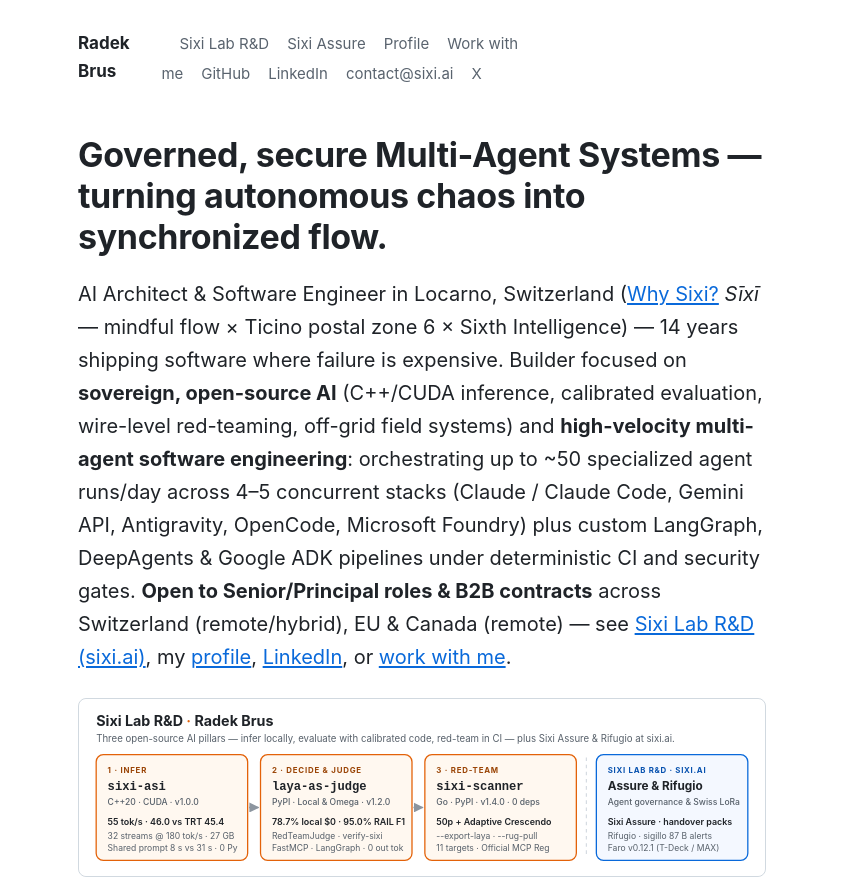
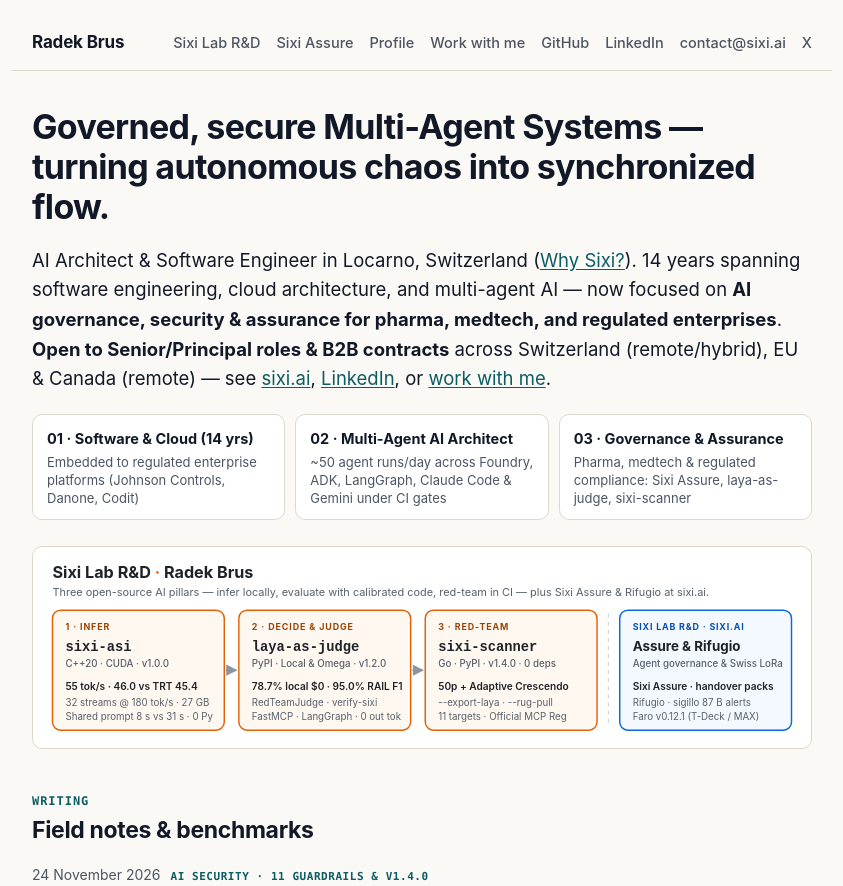
Before and after one commit to radeksixi/radeksixi.github.io, a plain HTML site: page index.html in a window 1280 px wide. Shown: the top 886 px of the page, without its empty margins (218-1061 px from the left). Drawn offline with Linux system fonts and the light colour scheme.

Commit message:
Refine blog typography and align career arc with regulated AI governance

```diff
--- a/assets/style.css
+++ b/assets/style.css
@@ -1,30 +1,37 @@
 :root {
-  --bg: #ffffff; --fg: #1f2328; --muted: #59636e; --line: #d1d9e0;
-  --link: #0969da; --accent: #c4530a; --code-bg: #f6f8fa; --quote: #f6f8fa;
+  --bg: #faf9f5; --fg: #111827; --muted: #4b5563; --line: #dcd8cc;
+  --link: #0b5d63; --accent: #0b5d63; --code-bg: #f1efe8; --quote: #f2f0e8;
+  --surface: #ffffff;
 }
 @media (prefers-color-scheme: dark) {
   :root {
-    --bg: #0d1117; --fg: #e6edf3; --muted: #9198a1; --line: #30363d;
-    --link: #4493f8; --accent: #f0883e; --code-bg: #161b22; --quote: #161b22;
+    --bg: #0b1018; --fg: #e6edf3; --muted: #9ca3af; --line: #232c3a;
+    --link: #5eead4; --accent: #5eead4; --code-bg: #131b26; --quote: #111827;
+    --surface: #111827;
   }
 }
 * { box-sizing: border-box; }
 html { -webkit-text-size-adjust: 100%; }
 body {
   margin: 0; background: var(--bg); color: var(--fg);
-  font: 18px/1.65 -apple-system, BlinkMacSystemFont, "Segoe UI", Helvetica, Arial, sans-serif;
+  font: 17px/1.65 -apple-system, BlinkMacSystemFont, "Segoe UI", Helvetica, Arial, sans-serif;
 }
-main, header.site, footer.site { max-width: 720px; margin: 0 auto; padding: 0 16px; }
-header.site { display: flex; justify-content: space-between; align-items: baseline; padding-top: 28px; padding-bottom: 8px; }
-header.site a.name { font-weight: 700; color: var(--fg); text-decoration: none; font-size: 17px; }
-header.site nav a { margin-left: 18px; font-size: 15px; color: var(--muted); text-decoration: none; }
+main, header.site, footer.site { max-width: 820px; margin: 0 auto; padding: 0 20px; }
+header.site { display: flex; flex-wrap: wrap; gap: 10px 18px; justify-content: space-between; align-items: baseline; padding-top: 28px; padding-bottom: 14px; border-bottom: 1px solid var(--line); }
+header.site a.name { font-weight: 700; color: var(--fg); text-decoration: none; font-size: 17px; letter-spacing: -0.01em; }
+header.site nav { display: flex; flex-wrap: wrap; gap: 6px 16px; }
+header.site nav a { margin-left: 0; font-size: 14.5px; font-weight: 500; color: var(--muted); text-decoration: none; }
 header.site nav a:hover { color: var(--link); }
 a { color: var(--link); text-underline-offset: 2px; }
-h1 { font-size: 34px; line-height: 1.2; margin: 40px 0 12px; letter-spacing: -0.01em; }
-h2 { font-size: 24px; line-height: 1.3; margin: 44px 0 10px; }
+h1 { font-size: 34px; line-height: 1.18; margin: 36px 0 14px; letter-spacing: -0.02em; }
+h2 { font-size: 23px; line-height: 1.28; margin: 44px 0 10px; letter-spacing: -0.015em; }
 .meta { color: var(--muted); font-size: 15px; margin-bottom: 28px; }
-.lede { font-size: 20px; }
-img { max-width: 100%; height: auto; border-radius: 8px; border: 1px solid var(--line); display: block; margin: 24px auto 6px; }
+.lede { font-size: 18.5px; line-height: 1.6; color: var(--fg); }
+.arc-strip { display: grid; grid-template-columns: repeat(auto-fit, minmax(210px, 1fr)); gap: 10px; list-style: none; padding: 0; margin: 20px 0 26px; }
+.arc-strip li { margin: 0; padding: 12px 14px; border: 1px solid var(--line); border-radius: 10px; background: var(--surface); }
+.arc-strip strong { display: block; font-size: 14.5px; color: var(--fg); margin-bottom: 2px; }
+.arc-strip span { display: block; font-size: 13px; color: var(--muted); line-height: 1.4; }
+img { max-width: 100%; height: auto; border-radius: 10px; border: 1px solid var(--line); display: block; margin: 24px auto 6px; }
 figcaption { color: var(--muted); font-size: 14px; text-align: center; margin-bottom: 24px; }
 code { font: 0.86em ui-monospace, SFMono-Regular, Menlo, monospace; background: var(--code-bg); padding: 2px 5px; border-radius: 5px; word-break: break-word; }
 pre { background: var(--code-bg); border: 1px solid var(--line); border-radius: 8px; padding: 14px 16px; overflow-x: auto; line-height: 1.45; margin: 20px 0; }
@@ -39,10 +46,10 @@ blockquote p:last-child, .note p:last-child { margin-bottom: 0; }
 ul, ol { padding-left: 1.3em; }
 li { margin: 6px 0; }
 hr { border: 0; border-top: 1px solid var(--line); margin: 40px 0; }
-.eyebrow { font: 600 12px/1.4 ui-monospace, SFMono-Regular, Menlo, monospace; text-transform: uppercase; letter-spacing: 0.08em; color: var(--muted); margin: 44px 0 6px; }
+.eyebrow { font: 600 12px/1.4 ui-monospace, SFMono-Regular, Menlo, monospace; text-transform: uppercase; letter-spacing: 0.08em; color: var(--accent); margin: 44px 0 6px; }
 .eyebrow + h2 { margin-top: 0; }
 .grid { display: grid; grid-template-columns: repeat(auto-fit, minmax(300px, 1fr)); gap: 14px; margin: 18px 0 28px; }
-.card { border: 1px solid var(--line); border-radius: 10px; padding: 16px 18px; background: var(--bg); }
+.card { border: 1px solid var(--line); border-radius: 12px; padding: 18px 20px; background: var(--surface); }
 .card-full { grid-column: 1 / -1; }
 .card .tag-line { font: 600 11px/1.4 ui-monospace, SFMono-Regular, Menlo, monospace; text-transform: uppercase; letter-spacing: 0.06em; color: var(--muted); margin: 0 0 4px; }
 .card h3 { font-size: 19px; line-height: 1.3; margin: 0 0 6px; }
--- a/index.html
+++ b/index.html
@@ -20,7 +20,12 @@
 </header>
 <main>
   <h1>Governed, secure Multi-Agent Systems — turning autonomous chaos into synchronized flow.</h1>
-  <p class="lede">AI Architect &amp; Software Engineer in Locarno, Switzerland (<a href="https://sixi.ai/en/radek/#why-sixi">Why Sixi?</a> <em>Sīxī</em> — mindful flow × Ticino postal zone 6 × Sixth Intelligence) — 14 years shipping software where failure is expensive. Builder focused on <strong>sovereign, open-source AI</strong> (C++/CUDA inference, calibrated evaluation, wire-level red-teaming, off-grid field systems) and <strong>high-velocity multi-agent software engineering</strong>: orchestrating up to ~50 specialized agent runs/day across 4–5 concurrent stacks (Claude / Claude Code, Gemini API, Antigravity, OpenCode, Microsoft Foundry) plus custom LangGraph, DeepAgents &amp; Google ADK pipelines under deterministic CI and security gates. <strong>Open to Senior/Principal roles &amp; B2B contracts</strong> across Switzerland (remote/hybrid), EU &amp; Canada (remote) — see <a href="https://sixi.ai">Sixi Lab R&amp;D (sixi.ai)</a>, my <a href="https://sixi.ai/en/radek/">profile</a>, <a href="https://www.linkedin.com/in/radekb/">LinkedIn</a>, or <a href="/work/">work with me</a>.</p>
+  <p class="lede">AI Architect &amp; Software Engineer in Locarno, Switzerland (<a href="https://sixi.ai/en/radek/#why-sixi">Why Sixi?</a>). 14 years spanning software engineering, cloud architecture, and multi-agent AI — now focused on <strong>AI governance, security &amp; assurance for pharma, medtech, and regulated enterprises</strong>. <strong>Open to Senior/Principal roles &amp; B2B contracts</strong> across Switzerland (remote/hybrid), EU &amp; Canada (remote) — see <a href="https://sixi.ai">sixi.ai</a>, <a href="https://www.linkedin.com/in/radekb/">LinkedIn</a>, or <a href="/work/">work with me</a>.</p>
+  <ul class="arc-strip">
+    <li><strong>01 · Software &amp; Cloud (14 yrs)</strong><span>Embedded to regulated enterprise platforms (Johnson Controls, Danone, Codit)</span></li>
+    <li><strong>02 · Multi-Agent AI Architect</strong><span>~50 agent runs/day across Foundry, ADK, LangGraph, Claude Code &amp; Gemini under CI gates</span></li>
+    <li><strong>03 · Governance &amp; Assurance</strong><span>Pharma, medtech &amp; regulated compliance: Sixi Assure, laya-as-judge, sixi-scanner</span></li>
+  </ul>
 
   <a href="https://sixi.ai"><img src="/assets/sixi-lab-overview.svg" alt="Sixi Lab R&amp;D overview: 1 Infer (sixi-asi v1.0.0) → 2 Decide &amp; Judge (laya-as-judge v1.2.0) → 3 Red-Team (sixi-scanner v1.4.0) · Sixi Assure &amp; Rifugio at sixi.ai (sigillo, Faro v0.12.1 for T-Deck / T-Deck MAX, sixi-observer)."></a>
 
```
Also changed, not shown: work/index.html (+1 -1 lines).
